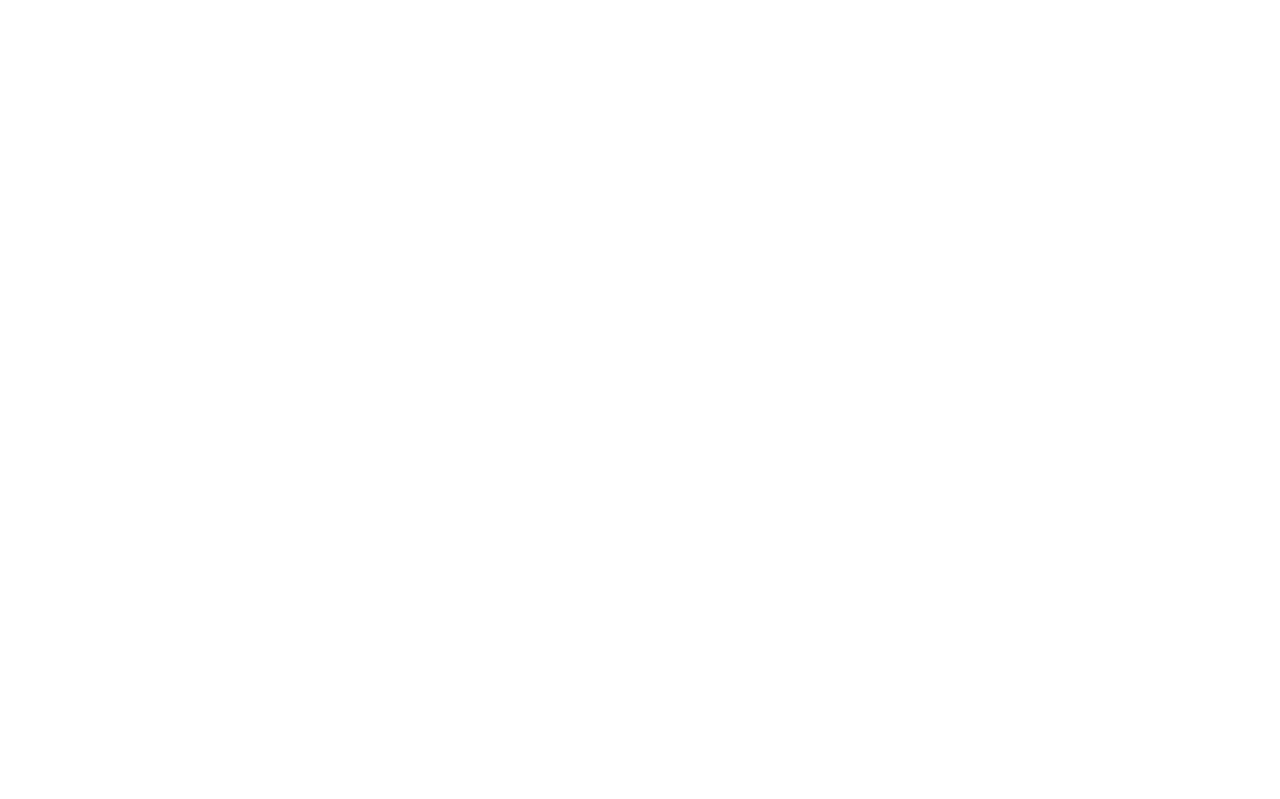
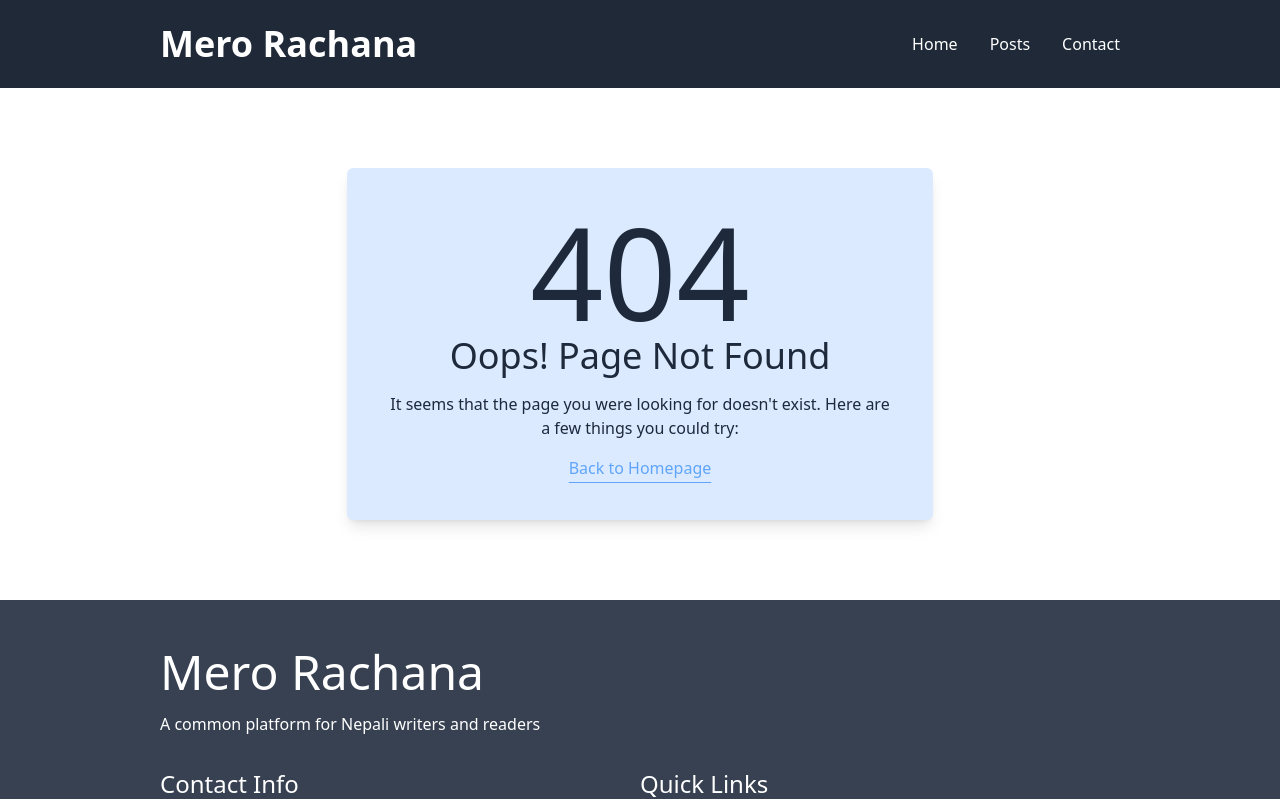
Before and after one commit to aeliyadevs/mero-rachana, a React (Vite) app: page /posts in a window 1280 px wide. Before the commit this address had no page. Shown: the top 799 px of the page. Built offline with nearby package versions, Linux system fonts and the light colour scheme.

Commit message:
add 404 not found page and make footer stick to bottom

```diff
--- a/index.html
+++ b/index.html
@@ -18,7 +18,15 @@
     />
   </head>
   <body>
-    <div id="root"></div>
+    <div
+      id="root"
+      style="
+        min-height: 100vh;
+        display: flex;
+        flex-direction: column;
+        justify-content: space-between;
+      "
+    ></div>
     <script type="module" src="/src/main.tsx"></script>
   </body>
 </html>
--- a/src/App.tsx
+++ b/src/App.tsx
@@ -2,12 +2,14 @@
 import "./App.css";
 import Home from "./pages/Home";
 import DefaultLayout from "./layouts/DefaultLayout";
+import NotFound from "./pages/NotFound";
 function App() {
   return (
     <BrowserRouter>
       <Routes>
         <Route path="/" element={<DefaultLayout />}>
           <Route index element={<Home />} />
+          <Route path="*" element={<NotFound />} />
         </Route>
       </Routes>
     </BrowserRouter>
--- a/src/components/Header.tsx
+++ b/src/components/Header.tsx
@@ -1,3 +1,5 @@
+import { Link } from "react-router-dom";
+
 const Header = () => {
   return (
     <header className="w-full bg-gray-800 flex justify-between text-white py-6">
@@ -7,10 +9,9 @@
         </div>
         <nav className="flex items-center">
           <ul className="flex gap-8">
-            <li>Home</li>
-            <li>Posts</li>
-            <li>Contact</li>
-            <li>Login</li>
+            <Link to="/">Home</Link>
+            <Link to="/posts">Posts</Link>
+            <Link to="/contact">Contact</Link>
           </ul>
         </nav>
       </div>
--- a/src/pages/Home/index.tsx
+++ b/src/pages/Home/index.tsx
@@ -1,8 +1,10 @@
+import { Link } from "react-router-dom";
 import PrimaryButton from "../../components/PrimaryButton";
+import NotFound from "../NotFound";
 
 const Home = () => {
   return (
-    <section className="w-9/12 h-screen mx-auto py-4">
+    <section className="w-9/12 mx-auto py-4">
       <h1 className="text-3xl font-bold bg-slate-700 text-white font-nepaliFont">
         प्रत्येक व्यक्ति को विचार और उसकी अभिव्यक्ति की स्वतन्त्रता का अधिकार है
         ।
@@ -10,6 +12,7 @@
       <h2 className="font-primaryFont">
         Lorem ipsum dolor sit amet consectetur, adipisicing elit. Eos, ducimus.
       </h2>
+
       <PrimaryButton />
     </section>
   );
--- a/src/pages/NotFound.tsx
+++ b/src/pages/NotFound.tsx
@@ -1,4 +1,28 @@
+import { Link } from "react-router-dom";
+
 const NotFound = () => {
-  return <>Page not found!</>;
+  return (
+    <section className="w-9/12 flex justify-center mx-auto p-10">
+      <div className="w-2/3 text-slate-800 bg-blue-100 text-center my-10 p-10 rounded-md shadow-lg">
+        <p className="text-9xl">404</p>
+        <h2 className="text-4xl mb-4">Oops! Page Not Found</h2>
+        <p className="mb-4">
+          It seems that the page you were looking for doesn't exist. Here are a
+          few things you could try:
+        </p>
+        {/* <ul>
+          <li>Check the URL: Make sure the address is spelled correctly.</li>
+          <li>Go to the homepage: [Link to Homepage]</li>
+          <li>
+            Contact Support: If you believe there's a problem with the website,
+            please contact us.
+          </li>
+        </ul> */}
+        <Link to="/" className="text-blue-400 underline underline-offset-8">
+          Back to Homepage
+        </Link>
+      </div>
+    </section>
+  );
 };
 export default NotFound;
```
